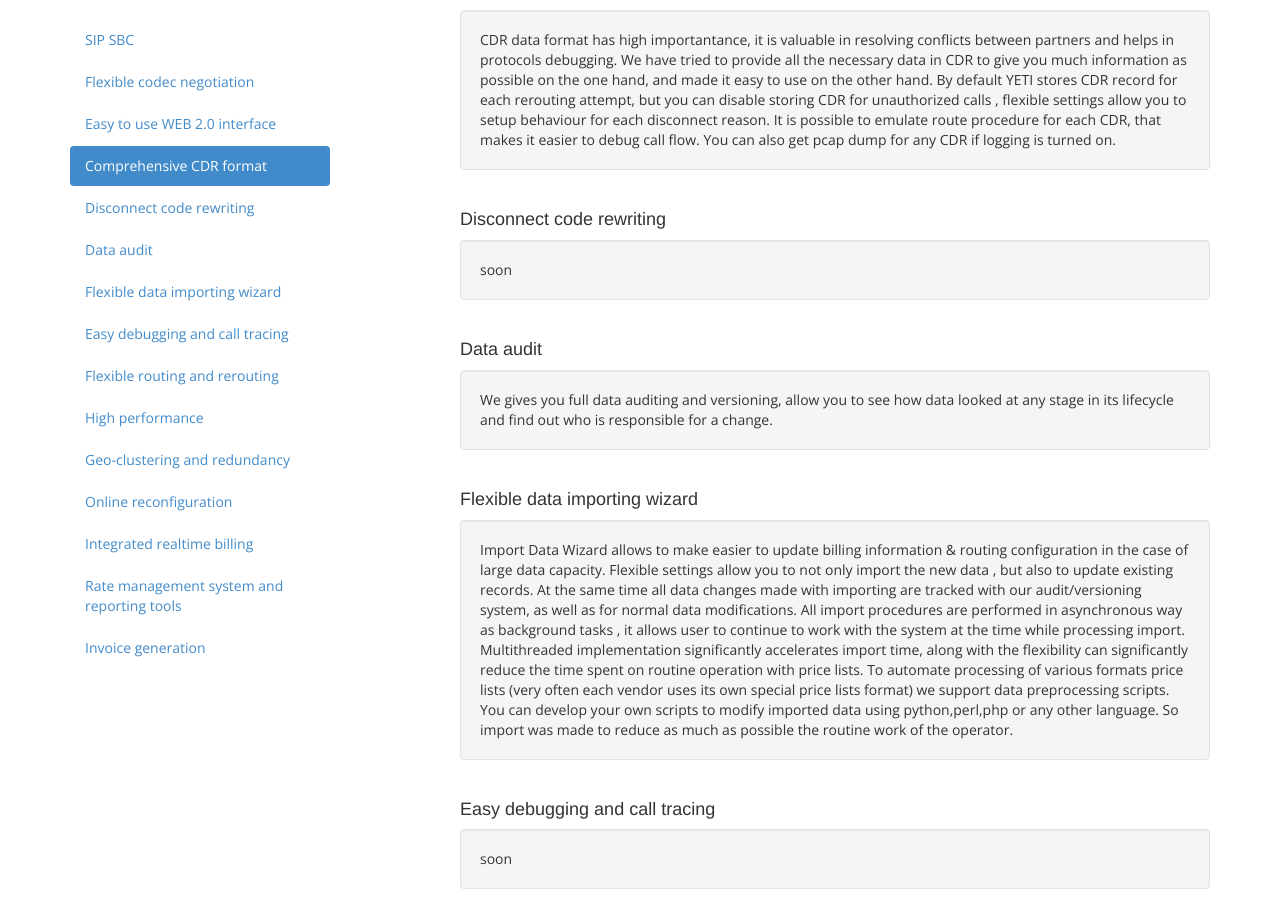
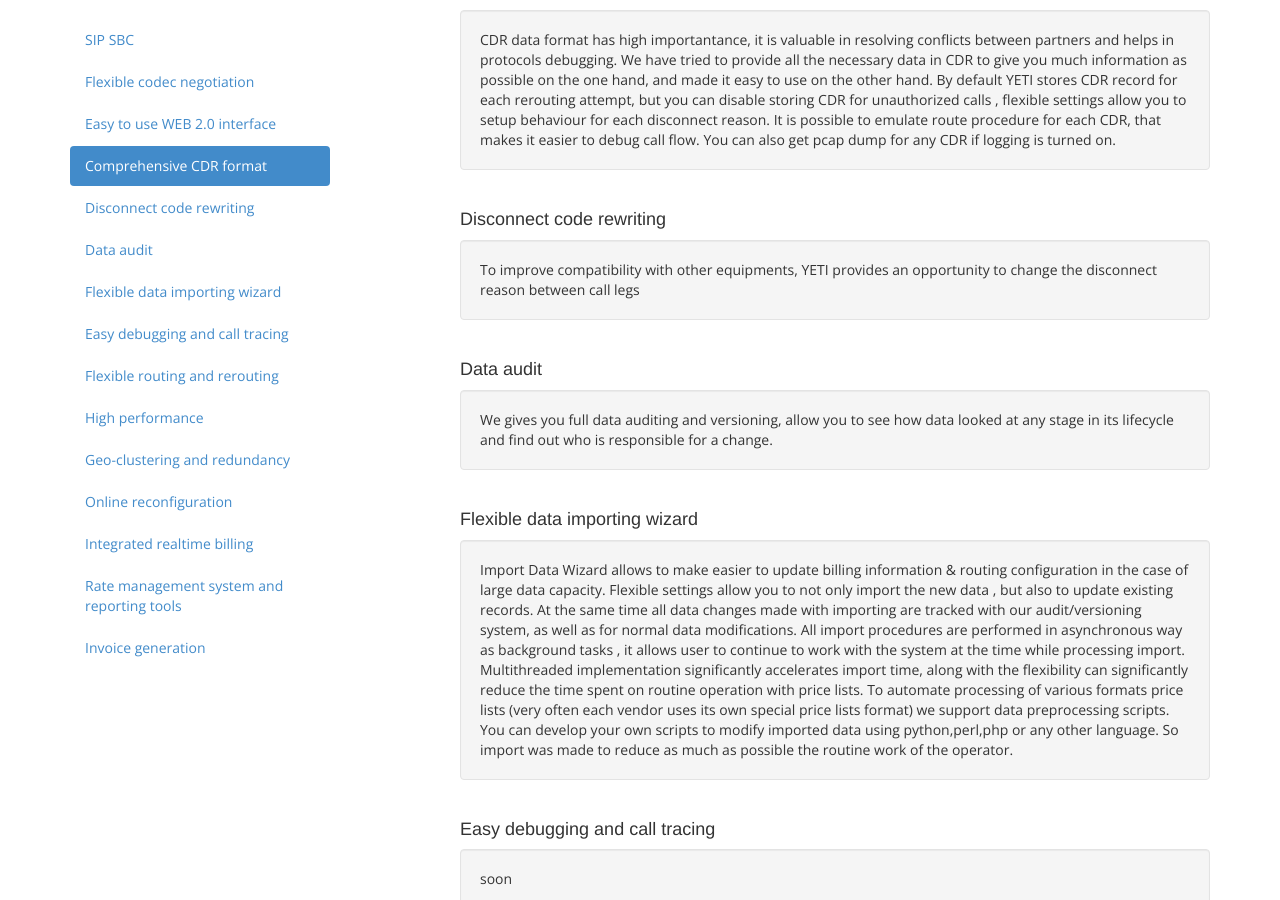
Before and after one commit to yeti-switch/yeti-switch.github.io, a Jekyll site: the page built from features.html, in a window 1280 px wide and 900 px high, scrolled down 673 px. Built offline with Jekyll 4.4.1, drawn with Linux system fonts in a browser that asks for light colours; Markdown is read by kramdown in place of the engine named in the settings.

Commit message:
added note about Disconnect code rewriting

```diff
--- a/_data/features.yml
+++ b/_data/features.yml
@@ -19,7 +19,9 @@
         You can also get pcap dump for any CDR if logging is turned on.
 
 - name: Disconnect code rewriting
-  desc: soon
+  desc: |
+        To improve compatibility with other equipments, YETI provides an opportunity
+        to change the disconnect reason between call legs
 
 - name: Data audit
   desc: |
```
